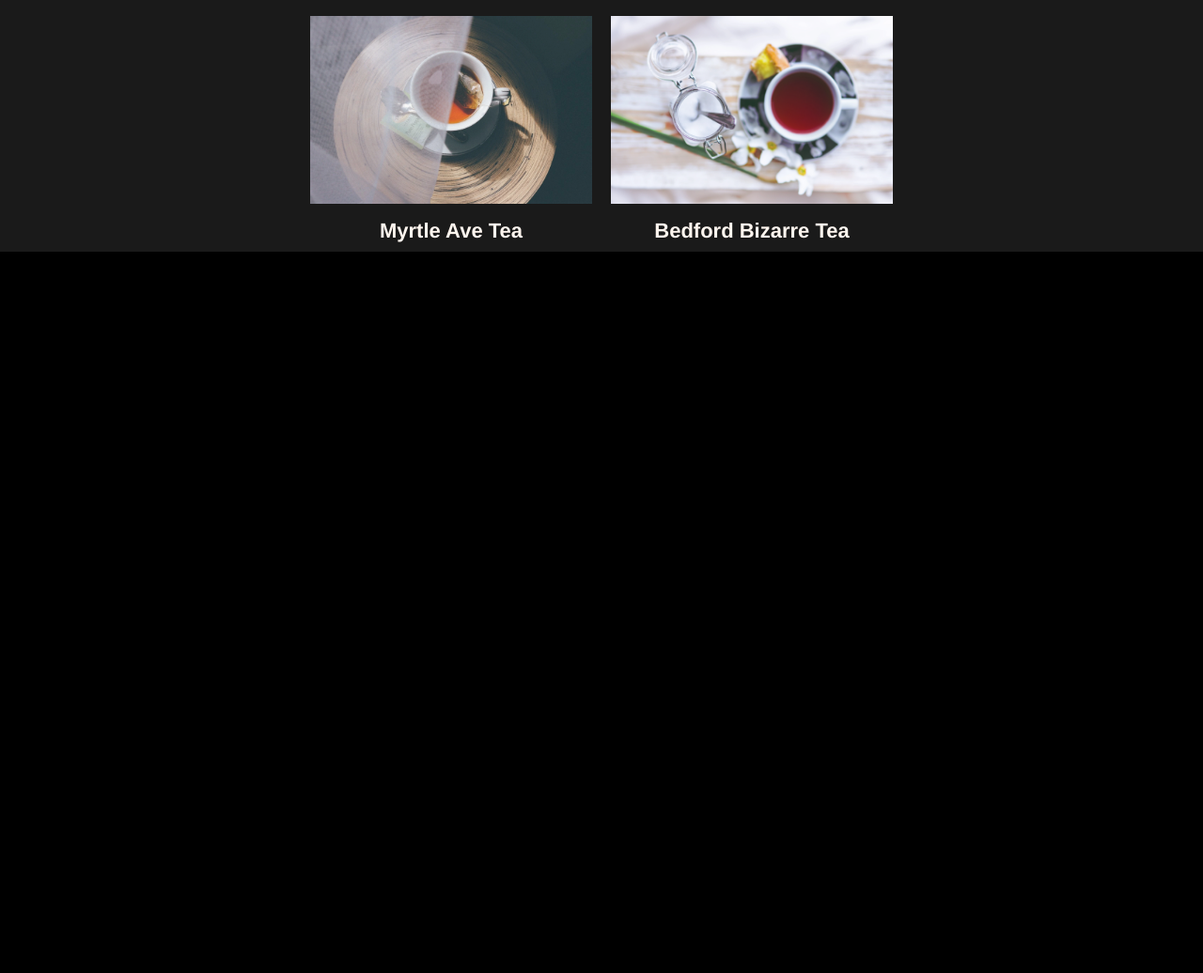
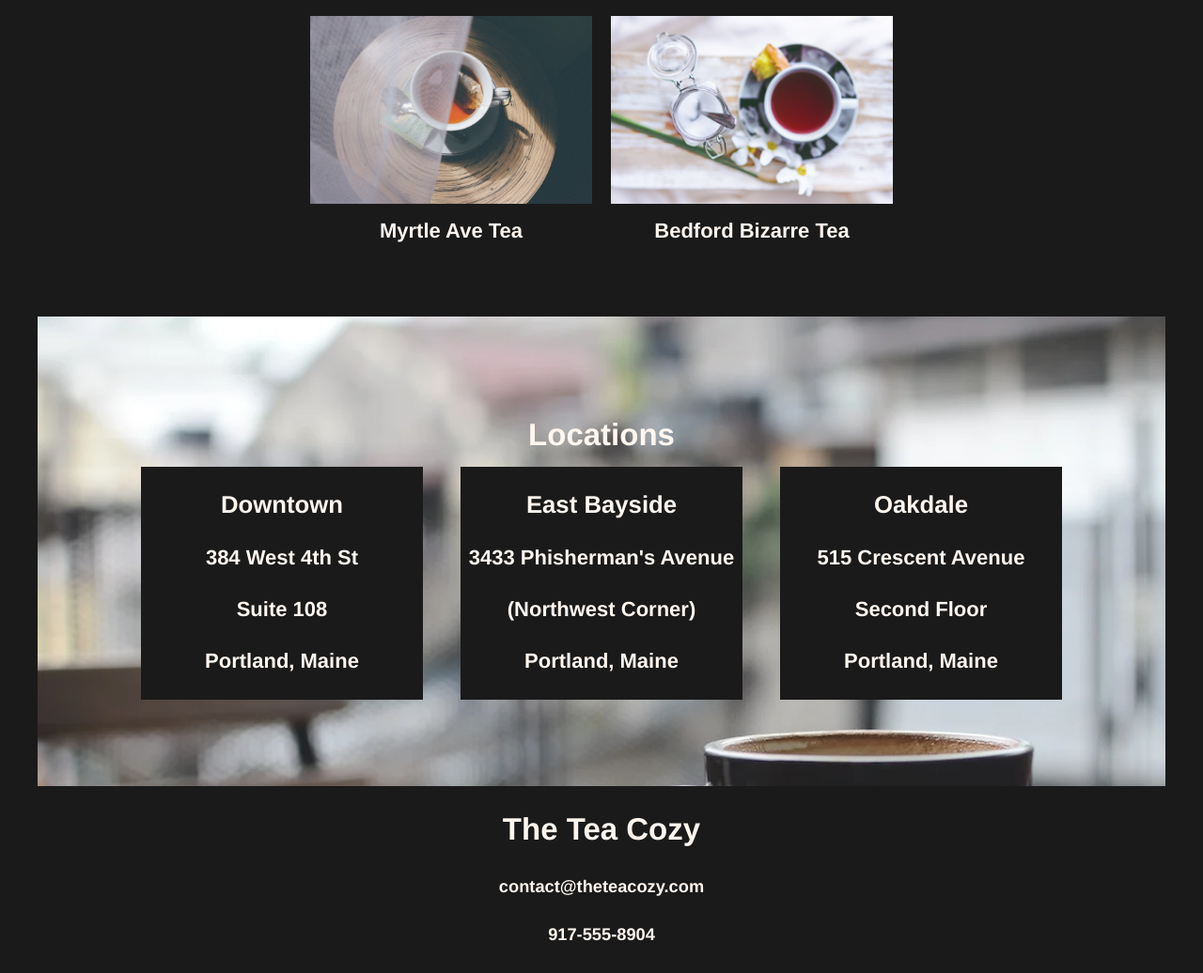
Before and after one commit to Penzragon/Tea-Cozy, a plain HTML site: page index.html in a window 1280 px wide. Shown: the part 1213-2249 px from the top of the page at 94% size. Before the commit the page ends 1481 px from the top, so only its background shows below. Drawn offline with Linux system fonts and the light colour scheme.

Commit message:
Add locations and contact sections

```diff
--- a/index.html
+++ b/index.html
@@ -30,6 +30,7 @@
 					</h4>
 				</div>
 			</section>
+
 			<section id="tea">
 				<h2>Tea of the Month</h2>
 				<h4>What's Steeping at The Tea Cozy?</h4>
@@ -68,6 +69,36 @@
 					</div>
 				</div>
 			</section>
+
+			<section id="locations">
+				<h2>Locations</h2>
+				<div class="locations">
+					<div class="location">
+						<h3>Downtown</h3>
+						<h4>384 West 4th St</h4>
+						<h4>Suite 108</h4>
+						<h4>Portland, Maine</h4>
+					</div>
+					<div class="location">
+						<h3>East Bayside</h3>
+						<h4>3433 Phisherman's Avenue</h4>
+						<h4>(Northwest Corner)</h4>
+						<h4>Portland, Maine</h4>
+					</div>
+					<div class="location">
+						<h3>Oakdale</h3>
+						<h4>515 Crescent Avenue</h4>
+						<h4>Second Floor</h4>
+						<h4>Portland, Maine</h4>
+					</div>
+				</div>
+			</section>
+
+			<section id="contact">
+				<h2>The Tea Cozy</h2>
+				<h5>contact@theteacozy.com</h5>
+				<h5>917-555-8904</h5>
+			</section>
 		</main>
 	</body>
 </html>
--- a/resources/css/style.css
+++ b/resources/css/style.css
@@ -4,10 +4,6 @@ html {
 	color: seashell;
 	background-color: black;
 	opacity: 0.9;
-}
-
-main {
-	background-color: black;
 }
 
 /* Header */
@@ -70,6 +66,7 @@ header ul {
 #tea {
 	text-align: center;
 	margin: 0 auto;
+	margin-bottom: 69px;
 	width: 1200px;
 }
 
@@ -93,3 +90,36 @@ header ul {
 .tea-item h4 {
 	margin: 0;
 }
+
+#locations {
+	background-image: url("../images/img-locations-background.webp");
+	background-repeat: no-repeat;
+	background-size: cover;
+	width: 1200px;
+	height: 500px;
+	margin: 0 auto;
+	display: flex;
+	flex-direction: column;
+	justify-content: center;
+	align-items: center;
+}
+
+#locations h2 {
+	margin: 15px 0;
+}
+
+.locations {
+	display: flex;
+	justify-content: center;
+}
+
+.location {
+	background-color: black;
+	width: 300px;
+	margin: 0 20px;
+	text-align: center;
+}
+
+#contact {
+	text-align: center;
+}
```
